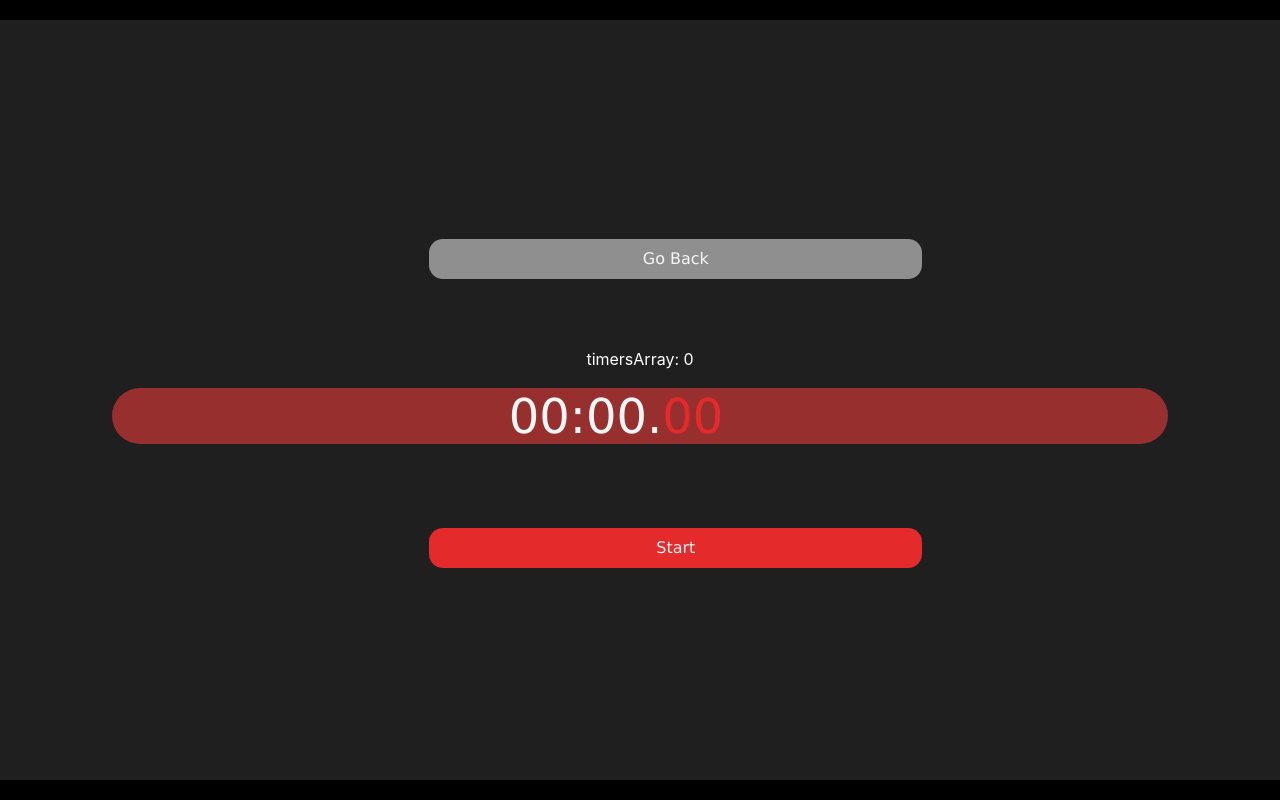
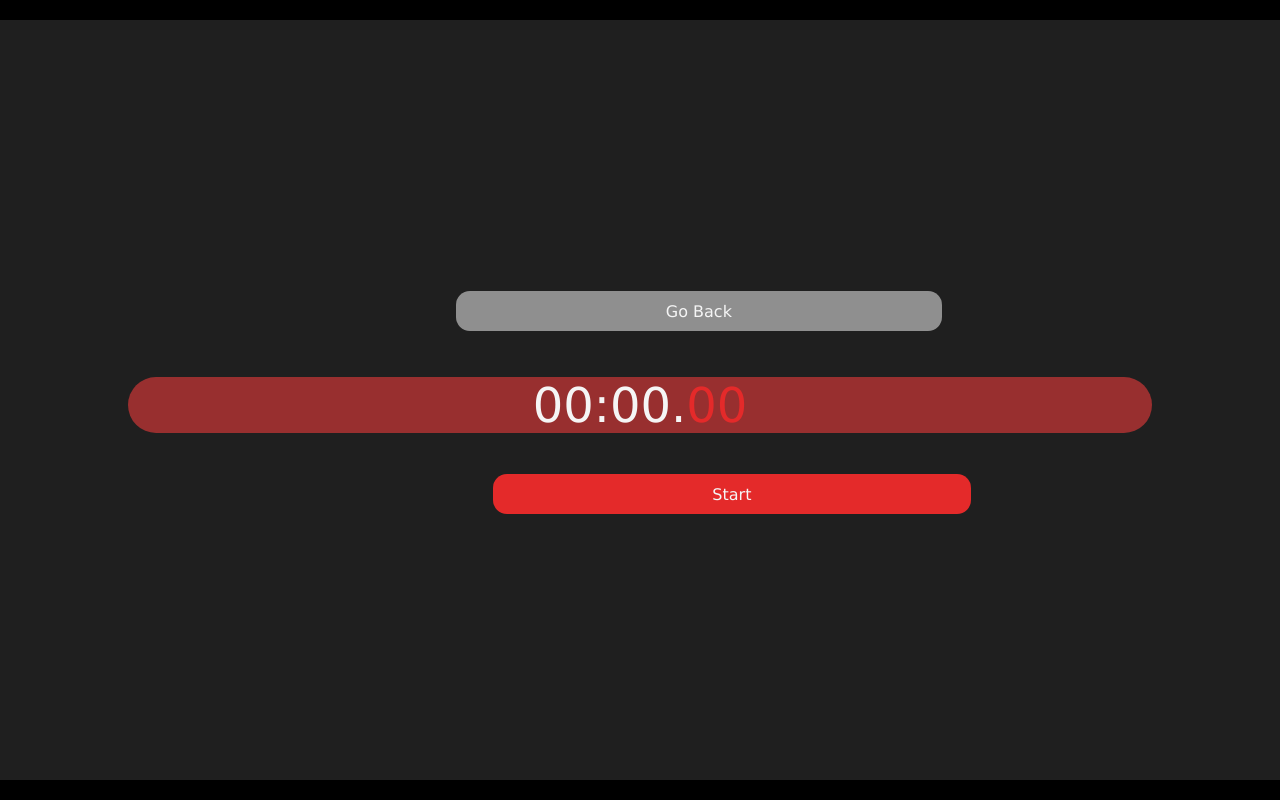
Before and after one commit to nzarg/intervalsapp, a React (Create React App) app: page / in a window 1280 px wide. Both pictures are taken after a click on the element "Stopwatch". Built offline with nearby package versions, Linux system fonts and the light colour scheme.

Commit message:
intervals 1.1

```diff
--- a/src/Components/ContolButtons/ControlButtons.css
+++ b/src/Components/ContolButtons/ControlButtons.css
@@ -8,9 +8,10 @@
 }
 
 .btn-grp {
+  align-items: center;
   display: flex;
-  align-items: center;
   justify-content: space-around;
+  width: 30%;
 }
 
 .btn {
@@ -30,15 +31,15 @@
 
 .btn-text {
   height: 5vh;
-  margin: 10% 3%;
+  margin: 0 2%;
   min-width: 35vw;
   padding: 0 5%;
 }
 
 .btn-small {
   margin: 6%;
-  min-width: 3vw;
-  padding: 2% 16% 4% 16%;
+  min-width: 5vw;
+  padding: 5% 16% 7% 16%;
 }
 
 .btn-menu {
--- a/src/Components/ContolButtons/ControlButtons.jsx
+++ b/src/Components/ContolButtons/ControlButtons.jsx
@@ -12,7 +12,7 @@ const StartButton = (
 );
 const ActiveButtons = (
 	<div className="btn-grp">
-	<div className="btn btn-two btn-text"
+		<div className="btn btn-text"
 			onClick={props.handleReset}>
 			Reset
 		</div>
--- a/src/Components/StopWatch/StopWatch.css
+++ b/src/Components/StopWatch/StopWatch.css
@@ -7,3 +7,7 @@
 	min-height: 95vh;
 	width: 100%;
 }
+
+.finish {
+	background-color: rgba(255, 255, 255, .59)
+}
--- a/src/Components/StopWatch/StopWatch.jsx
+++ b/src/Components/StopWatch/StopWatch.jsx
@@ -32,7 +32,7 @@ function StopWatch() {
 
 	const backgroundIsBlack = () => {
 		const stopWatch = document.getElementById("stop-watch");
-		stopWatch.style.background = "hsla(0, 0%, 100%, 0.12)";
+		stopWatch.classList.remove('finish');
 	}
 
 	const handleStart = () => {
--- a/src/Components/Timer/Timer.css
+++ b/src/Components/Timer/Timer.css
@@ -6,11 +6,13 @@
 	height: 12%;
 	justify-content: center;
 	margin : 2% 0;
-	min-width: 75vw;
-	padding: 0 5%;
+	min-width: 80vw;
 	width: auto;
 }
-
+.clock{
+	display: flex;
+	margin: 0 9%;
+}
 .digits{
 	font-family: Verdana, Geneva, Tahoma, sans-serif;
 	font-size: 3rem;
--- a/src/Components/Timer/Timer.jsx
+++ b/src/Components/Timer/Timer.jsx
@@ -25,7 +25,7 @@ export default function Timer(props) {
 		props.index === props.timersArray.length - 1 &&
 		countdownTotal === props.time) {
 		const stopWatch = document.getElementById("stop-watch");
-		stopWatch.style.background = "hsla(121, 100%, 74%, 0.487)";
+		stopWatch.classList.add('finish');
 		let loops = props.loops;
 		if (loops > 1) {
 			props.setLoops(loops=> loops - 1);
@@ -40,7 +40,8 @@ export default function Timer(props) {
 
 
 	return (
-		<div id={"timer-" + props.index} className="timer">
+		<div  id={"timer-" + props.index} className="timer">
+			<div className="clock">
 				<span className="digits">
 					{("0" + Math.floor((timer / 60000) % 60)).slice(-2)}:
 				</span>
@@ -50,6 +51,7 @@ export default function Timer(props) {
 				<span className="digits mili-sec">
 					{("0" + ((timer / 10) % 100)).slice(-2)}
 				</span>
+			</div>
 				{props.decrease ? (
 					<div className="btn-grp">
 						<div className="btn btn-small"
--- a/src/Components/Timers/Timers.jsx
+++ b/src/Components/Timers/Timers.jsx
@@ -5,7 +5,6 @@ import "./Timers.css";
 export default function Timers(props) {
   return (
     <div className="timers">
-      <div style={{color: 'white'}}>timersArray: {props.timersArray}</div>
       {props.timersArray.map((countdown, index) => {
         return (
           <Timer
```
Lines whose indentation alone changed are shown as unchanged.
